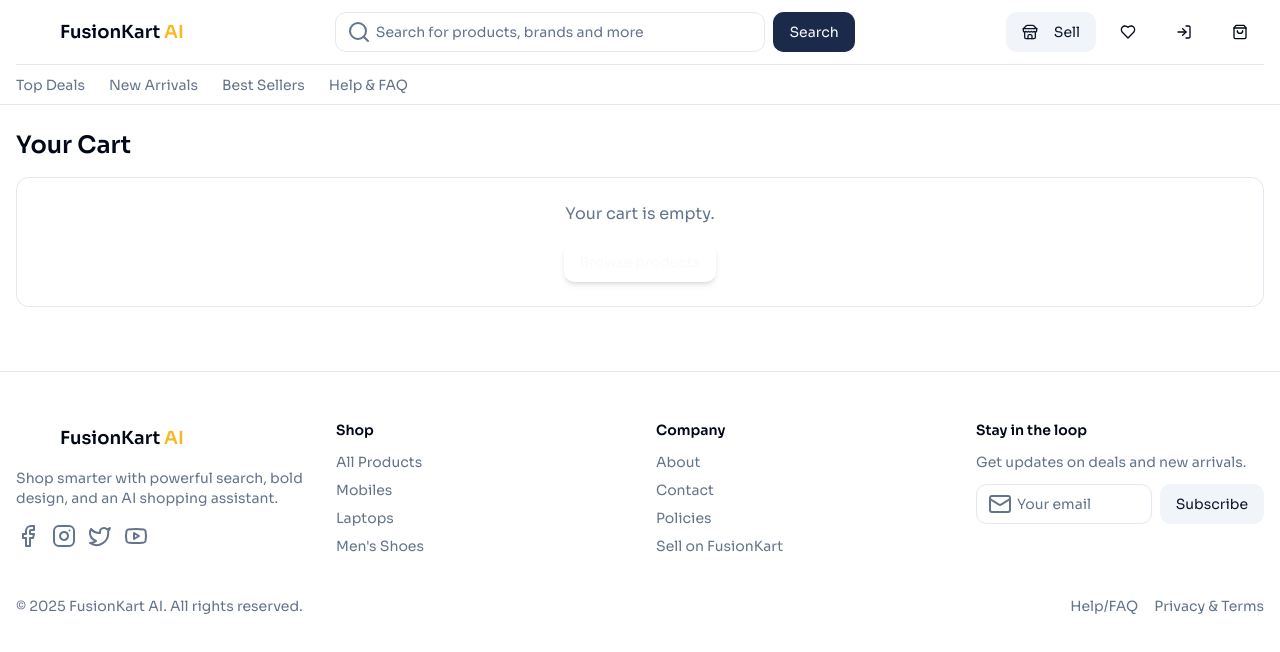
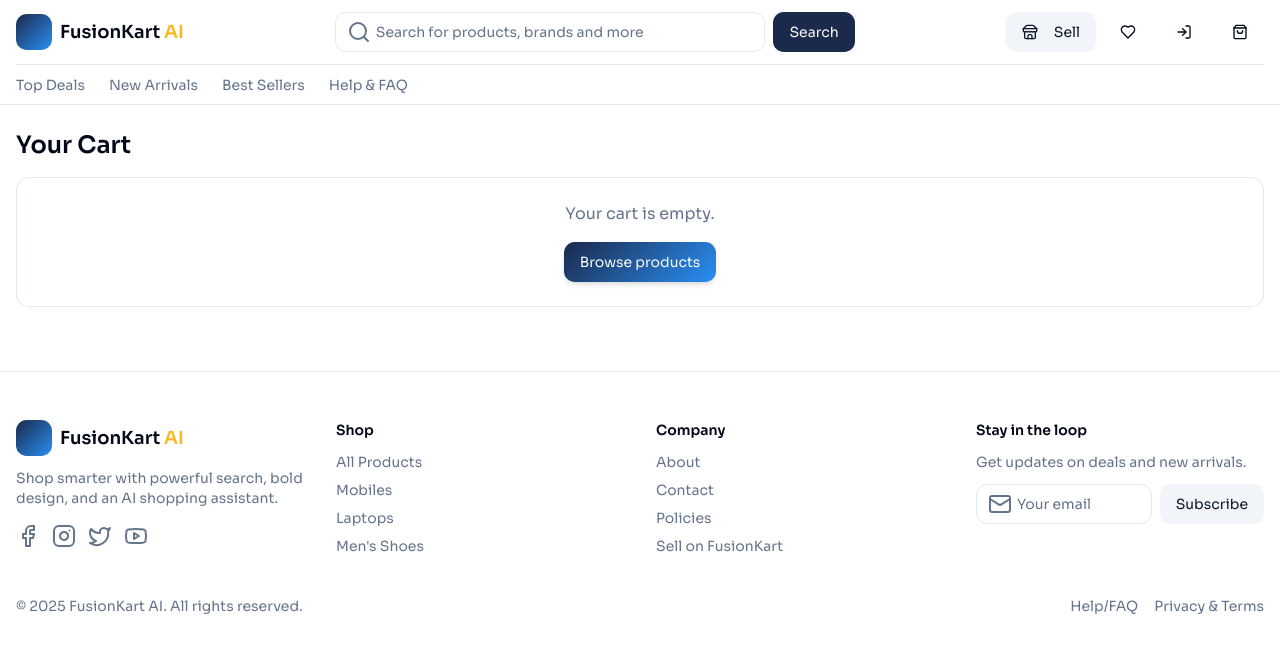
Before and after one commit to Aditya04Raman/fusionkart, a React (Vite) app: page /cart in a window 1280 px wide. Shown: the top 652 px of the page. Built offline with nearby package versions, Linux system fonts and the light colour scheme.

Commit message:
Fix button visibility issues
Check and correct color issues and text visibility for all buttons on the website.

```diff
--- a/src/components/common/FlashSaleBanner.tsx
+++ b/src/components/common/FlashSaleBanner.tsx
@@ -24,7 +24,7 @@ const FlashSaleBanner = () => {
 
   return (
     <section className="container mx-auto px-4">
-      <div className="rounded-lg border bg-[var(--gradient-surface)] p-4 md:p-6 flex items-center justify-between shadow-md">
+      <div className="rounded-lg border bg-gradient-surface p-4 md:p-6 flex items-center justify-between shadow-md">
         <div className="flex items-center gap-3">
           <div className="rounded-md bg-accent/15 p-2 text-accent"><Zap /></div>
           <div>
--- a/src/components/common/Footer.tsx
+++ b/src/components/common/Footer.tsx
@@ -10,7 +10,7 @@ const Footer = () => (
       <div className="grid gap-8 md:grid-cols-4">
         <div>
           <div className="flex items-center gap-2">
-            <div className="h-9 w-9 rounded-md bg-[var(--gradient-primary)]" aria-hidden />
+            <div className="h-9 w-9 rounded-md bg-gradient-primary" aria-hidden />
             <span className="font-brand text-lg font-semibold">FusionKart <span className="text-accent">AI</span></span>
           </div>
           <p className="mt-3 text-sm text-muted-foreground">Shop smarter with powerful search, bold design, and an AI shopping assistant.</p>
--- a/src/components/common/Header.tsx
+++ b/src/components/common/Header.tsx
@@ -30,7 +30,7 @@ const Header = () => {
       <div className="container mx-auto px-4">
         <div className="flex h-16 items-center justify-between">
           <Link to="/" className="flex items-center gap-2 hover-scale" aria-label="FusionKart AI Home">
-            <div className="h-9 w-9 rounded-md bg-[var(--gradient-primary)]" />
+            <div className="h-9 w-9 rounded-md bg-gradient-primary" />
             <span className="font-brand text-lg font-semibold">FusionKart <span className="text-accent">AI</span></span>
           </Link>
 
--- a/src/components/product/ProductCard.tsx
+++ b/src/components/product/ProductCard.tsx
@@ -16,7 +16,7 @@ export const ProductCard = ({ id, name, price, rating, reviews, badge }: Props)
   return (
     <article className="group rounded-lg border bg-card p-4 shadow-sm hover:shadow-md transition-shadow">
       <Link to={`/product/${id}`} className="block">
-        <div className="relative mb-3 aspect-[4/3] w-full overflow-hidden rounded-md bg-[var(--gradient-surface)]">
+        <div className="relative mb-3 aspect-[4/3] w-full overflow-hidden rounded-md bg-gradient-surface">
           <img
             src={productImageUrl(id, 'md')}
             alt={`${name} product image`}
--- a/src/components/ui/button.tsx
+++ b/src/components/ui/button.tsx
@@ -18,7 +18,7 @@ const buttonVariants = cva(
           "bg-secondary text-secondary-foreground hover:bg-secondary/80",
         ghost: "hover:bg-accent hover:text-accent-foreground",
         link: "text-primary underline-offset-4 hover:underline",
-        hero: "bg-[var(--gradient-primary)] text-primary-foreground shadow-md hover:shadow-lg hover:brightness-105 active:brightness-95",
+        hero: "bg-gradient-primary text-primary-foreground shadow-md hover:shadow-lg hover:brightness-105 active:brightness-95",
       },
       size: {
         default: "h-10 px-4 py-2",
--- a/src/index.css
+++ b/src/index.css
@@ -143,4 +143,8 @@
   .interactive-spotlight {
     background: radial-gradient(600px circle at var(--x,50%) var(--y,50%), hsl(var(--primary) / 0.12), transparent 40%);
   }
+
+  /* Gradient helpers to avoid invalid bg-color with gradients */
+  .bg-gradient-primary { background-image: var(--gradient-primary); }
+  .bg-gradient-surface { background-image: var(--gradient-surface); }
 }
```
